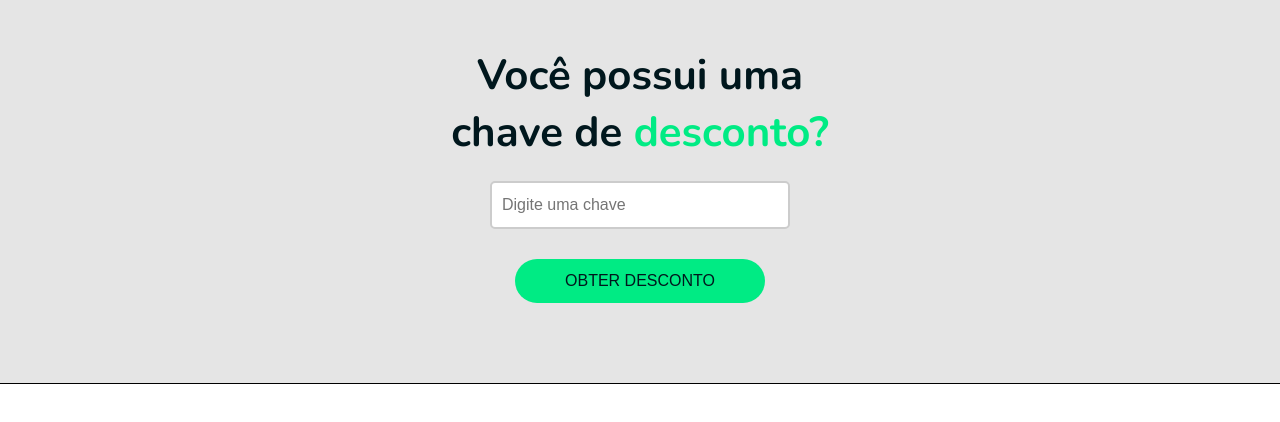
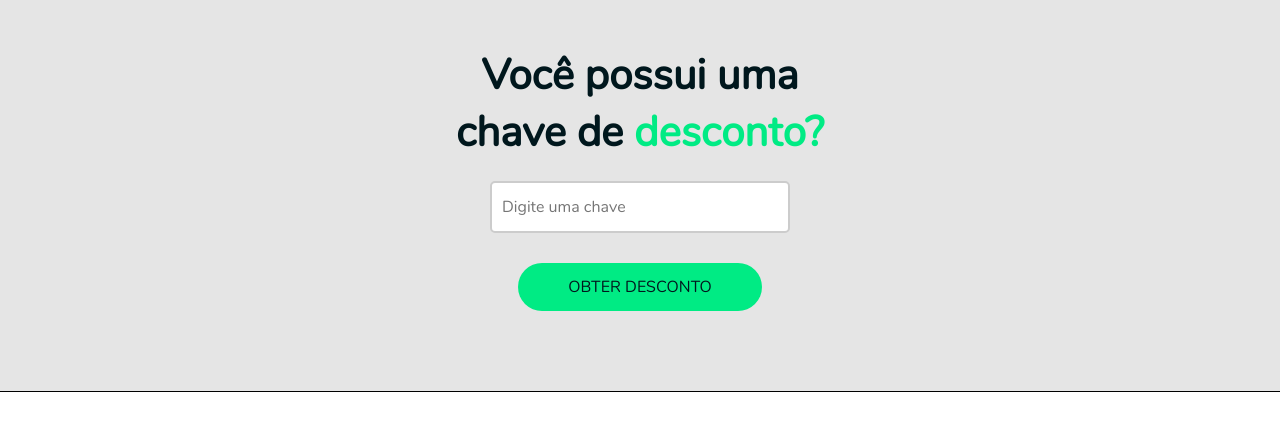
Before and after one commit to danilosheen/anki-page, a plain HTML site: page index.html in a window 1280 px wide. Shown: the part 6653-7075 px from the top of the page. Drawn offline with Linux system fonts and the light colour scheme.

Commit message:
fix: font

```diff
--- a/css/index-style.css
+++ b/css/index-style.css
@@ -4,24 +4,15 @@
   margin: 0;
   padding: 0;
   box-sizing: border-box;
-  /* font-family: "Nunito", Arial, Helvetica, sans-serif; */
+  font-family: "minhaFonte";
+  scroll-behavior: smooth;
 }
 
 @font-face {
-  font-family: "minhaFonte";
-  src: url('../static/Nunito-VariableFont_wght.ttf');
+  font-family: 'minhaFonte';
   font-display: swap;
+  src: url(../static/Nunito-Regular.woff2) format('woff2');
 }
-/* Adicione a propriedade scroll-behavior conforme necessário */
-html {
-  scroll-behavior: smooth;
-}
-
-body{
-  font-family: "minhaFonte";
-}
-
-
 
 .span-verde {
   color: #00eb84;
--- a/index.html
+++ b/index.html
@@ -14,9 +14,6 @@
   <meta property="og:title" content="Imersivo no Inglês">
 
   <link rel="shortcut icon" type="imagex/png" href="./assets/perfil_sub.png">
-  <!-- <link rel="preload" href="https://fonts.googleapis.com" /> -->
-  <!-- <link rel="preload" href="https://fonts.gstatic.com" crossorigin /> -->
-  <!-- <link href="https://fonts.googleapis.com/css2?family=Nunito:wght@300;500;700;900&display=swap" rel="stylesheet" /> -->
   <link rel="stylesheet" href="css/index-style.css" />
   <script src="./js/start.js"></script>
   <script src="./js/index-script.js" defer></script>
@@ -93,7 +90,7 @@
             <div id="videoModal" class="modal">
               <div class="modal-content">
                 <span id="closeVideo" class="close" onclick="fecharVideo()">&times;</span>
-                <iframe id="videoFrame" width="1271" height="715" src="https://www.youtube.com/embed/lYEdc355rQU"
+                <iframe loading="lazy" id="videoFrame" width="1271" height="715" src="https://www.youtube.com/embed/lYEdc355rQU"
                   title="Conheça o Cronograma" frameborder="0"
                   allow="accelerometer; autoplay; clipboard-write; encrypted-media; gyroscope; picture-in-picture; web-share"
                   allowfullscreen></iframe>
```
